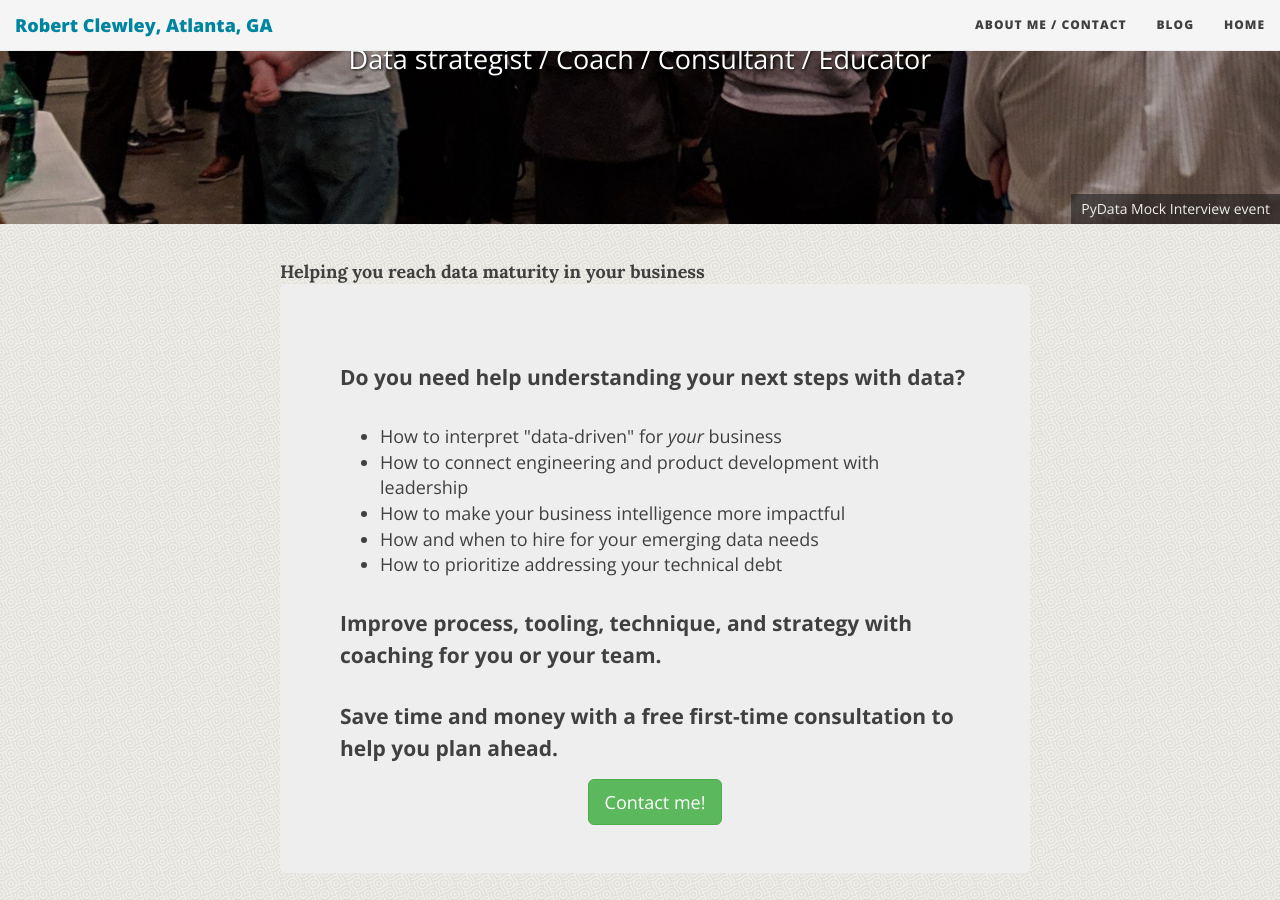
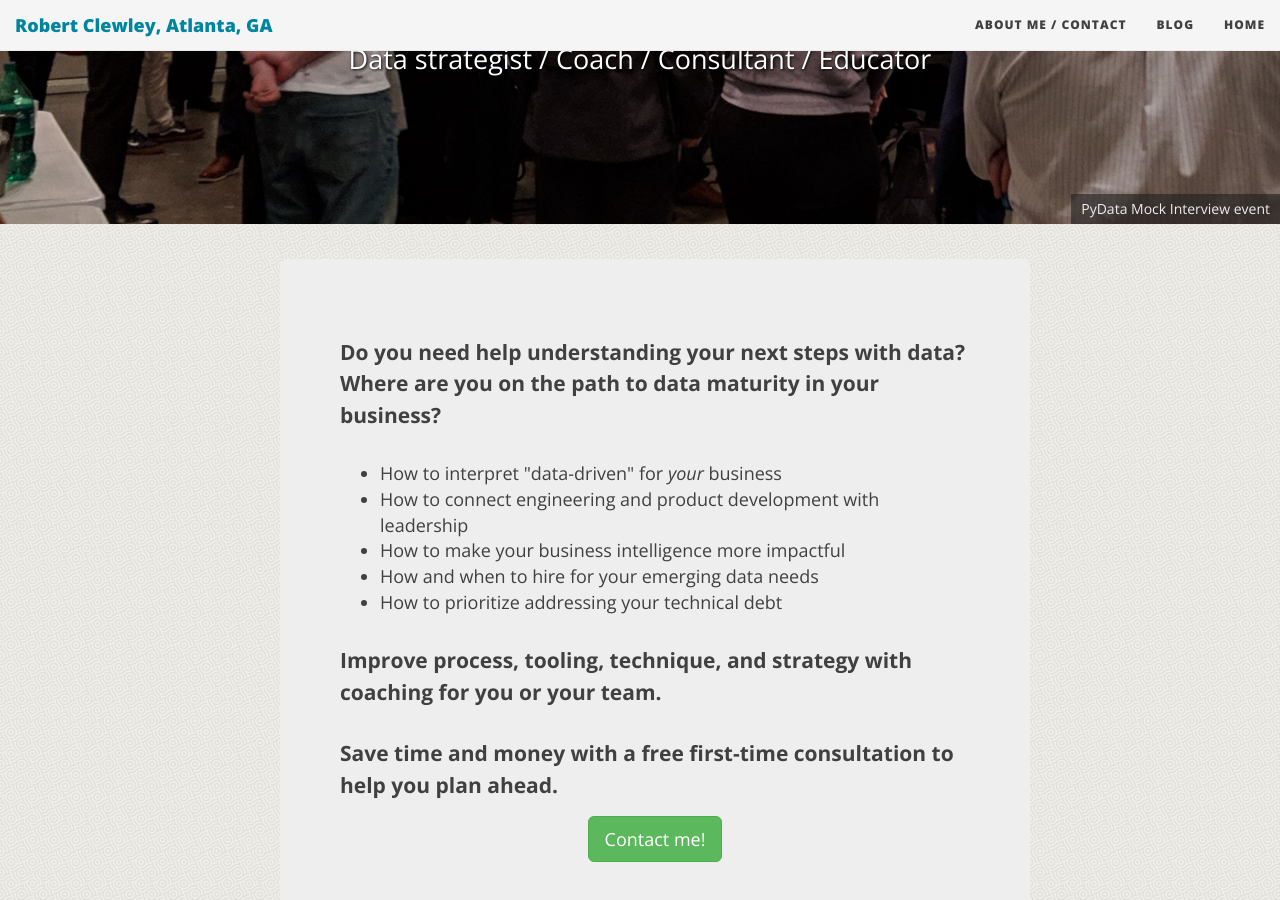
Before and after one commit to robclewley/robclewley.github.io, a Jekyll site: the page built from index.html, in a window 1280 px wide and 900 px high, scrolled down 319 px. Built offline with Jekyll 4.4.1, drawn with Linux system fonts in a browser that asks for light colours; nearby versions of some CDN libraries; the list of posts is cut into pages by our own code.

Commit message:
Update index.html

```diff
--- a/index.html
+++ b/index.html
@@ -18,21 +18,12 @@ bigimg:
 ---
   -->
 
-    <div class="container" padding-top=30px margin-top=30px>
-      <div class="row">
-        <div class="col-lg-8 col-md-10">
-          <div class="page-heading">
-              <span class="page-subheading"><strong>Helping you reach data maturity in your business</strong></span>
-          </div>
-        </div>
-      </div>
-    </div>
-
-  <div class="container" role="main" padding-top=30px margin-top=30px>
+  <div class="container" role="main" padding-top=-30px margin-top=-30px>
     <div class="row">
       <div class="col-lg-8 col-md-10">
         <div class="main-explain-area jumbotron">
-    <p><strong>Do you need help understanding your next steps with data?</strong></p>
+    <p><strong>Do you need help understanding your next steps with data?
+      Where are you on the path to data maturity in your business?</strong></p>
     <p><ul>
       <li>How to interpret "data-driven" for <i>your</i> business
       <li>How to connect engineering and product development with leadership
```
